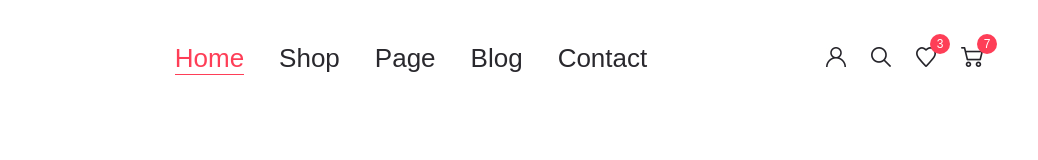
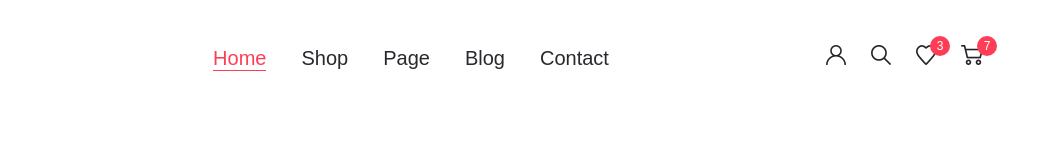
Before and after one commit to nuurik2433242/start-project-2, a website: page app/index.html in a window 1280 px wide. Shown: the full height of the page, 242-1280 px from the left. Drawn offline with nearby package versions, Linux system fonts and the light colour scheme; files that its build step writes are made by us from their sources.

Commit message:
fix menu size

```diff
--- a/app/scss/_global.scss
+++ b/app/scss/_global.scss
@@ -1,6 +1,6 @@
 body{
-    font-size: 16px;
-    font-size: 26px;
+    font-size: 20px;
+    line-height: 26px;
     color: $default;
     @extend %quicksand-500;
 }
```
